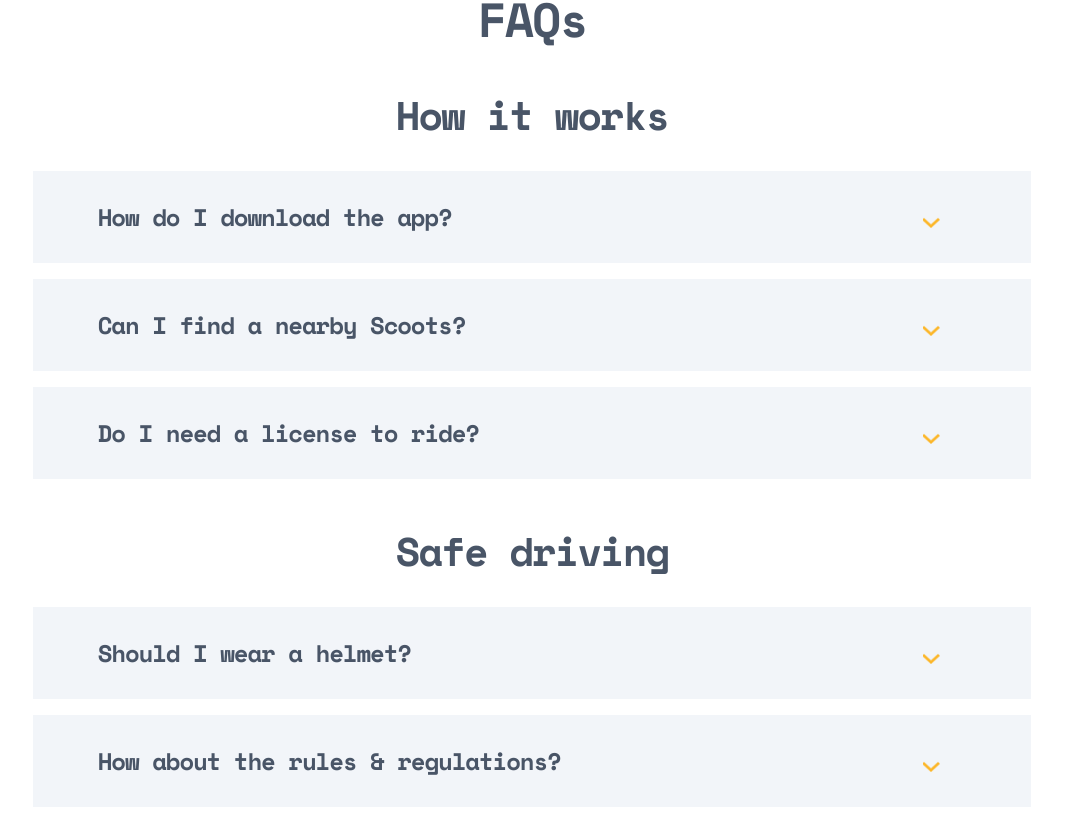
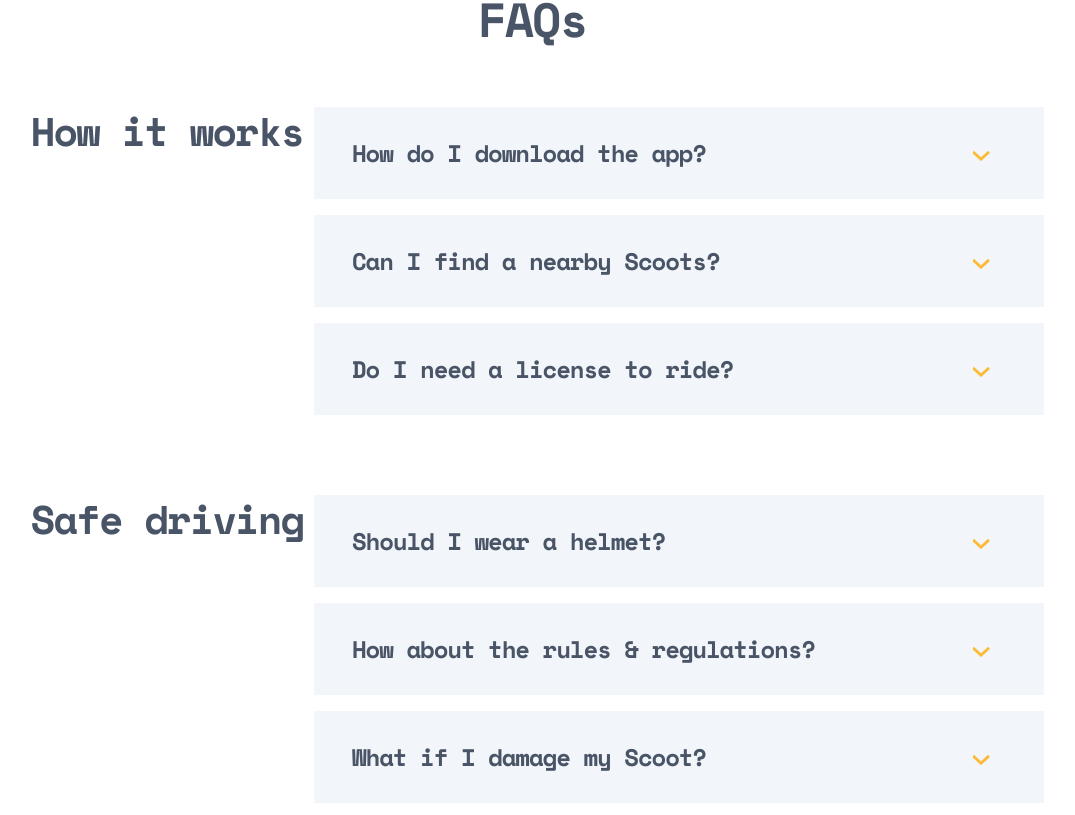
Before and after one commit to Eileenpk/Scooter, a Next.js app: page /About in a window 1280 px wide. Shown: the part 2125-2940 px from the top of the page, without its empty margins (108-1183 px from the left). Built offline with nearby package versions, Linux system fonts and the light colour scheme.

Commit message:
finish: about.js FAQ section CSS

```diff
--- a/pages/About.js
+++ b/pages/About.js
@@ -40,9 +40,12 @@ export default function About() {
       <section className={styles.aboutSection}>
         <Values heading="Our values" />
       </section>
-      <section className={styles.dropDownSection}>
+      <section className={styles.aboutFaqSection}>
         <h2>FAQs</h2>
+
+        <div className={styles.aboutDropDownSectionWrapper}>
           <label className={styles.aboutFaqLabel}>How it works</label>
+          <div className={styles.aboutDropDownSubSectionWrapper}>
             <details className={styles.aboutFaqDetails}>
               <summary className={styles.aboutFaqSummary}>
                 How do I download the app?
@@ -63,10 +66,10 @@ export default function About() {
                 </span>
               </summary>
               <p>
-            To download the Scoot app, you can search “Scoot” in both the App
-            and Google Play stores. An even simpler way to do it would be to
-            click the relevant link at the bottom of this page and you’ll be
-            re-directed to the correct page.
+                To download the Scoot app, you can search “Scoot” in both the
+                App and Google Play stores. An even simpler way to do it would
+                be to click the relevant link at the bottom of this page and
+                you’ll be re-directed to the correct page.
               </p>
             </details>
             <details className={styles.aboutFaqDetails}>
@@ -90,8 +93,8 @@ export default function About() {
               </summary>
               <p>
                 Definitely! Simply open up the app and allow us to find your
-            location while using it. We'll show you all of the closest Scoots
-            and some extra useful information.
+                location while using it. We'll show you all of the closest
+                Scoots and some extra useful information.
               </p>
             </details>
             <details className={styles.aboutFaqDetails}>
@@ -114,13 +117,15 @@ export default function About() {
                 </span>
               </summary>
               <p>
-            Yup! We provide information inside the app regarding local laws and
-            the license you need to be able to ride our Scoots.
+                Yup! We provide information inside the app regarding local laws
+                and the license you need to be able to ride our Scoots.
               </p>
             </details>
-
+          </div>
+        </div>
+        <div className={styles.aboutDropDownSectionWrapper}>
           <label className={styles.aboutFaqLabel}>Safe driving</label>
-
+          <div className={styles.aboutDropDownSubSectionWrapper}>
             <details className={styles.aboutFaqDetails}>
               <summary className={styles.aboutFaqSummary}>
                 Should I wear a helmet?
@@ -142,8 +147,8 @@ export default function About() {
               </summary>
               <p>
                 Yes, please do! All cities have different laws. But we strongly
-            strongly strongly recommend always wearing a helmet regardless of
-            the local laws. We like you and we want you to be as safe as
+                strongly strongly recommend always wearing a helmet regardless
+                of the local laws. We like you and we want you to be as safe as
                 possible while Scooting.
               </p>
             </details>
@@ -168,10 +173,10 @@ export default function About() {
                 </span>
               </summary>
               <p>
-            Now is not the time to be a rule breaker. Be sure you're complying
-            with all local laws and regulations. Also, just be a good human
-            being. Be sure not to park your Scoot where it can block access to
-            buildings or get in people's way.
+                Now is not the time to be a rule breaker. Be sure you're
+                complying with all local laws and regulations. Also, just be a
+                good human being. Be sure not to park your Scoot where it can
+                block access to buildings or get in people's way.
               </p>
             </details>
 
@@ -195,12 +200,14 @@ export default function About() {
                 </span>
               </summary>
               <p>
-            Be sure to read our terms and conditions carefully. Not the most fun
-            job we know but we make it as clear as possible. There's an option
-            to add insurance for each trip, or you can sign up for annual
-            insurance if you're a regular Scooter.
+                Be sure to read our terms and conditions carefully. Not the most
+                fun job we know but we make it as clear as possible. There's an
+                option to add insurance for each trip, or you can sign up for
+                annual insurance if you're a regular Scooter.
               </p>
             </details>
+          </div>
+        </div>
       </section>
     </article>
   );
--- a/styles/about.module.css
+++ b/styles/about.module.css
@@ -3,31 +3,40 @@
     margin-bottom: 145px;
 }
 
-.dropDownSection {
-    margin-left: 11%;
-    margin-right: 11%;
-
-
+.aboutFaqSection {
+    display: flex;
+    flex-direction: column;
+    align-items: center;
+    width: 100%;
+    padding: 0 10%;
 }
 
+.aboutDropDownSectionWrapper {
+    width: 100%;
+}
+.aboutDropDownSubSectionWrapper {
+    padding: 0 10%;
+    width: 100%;
+    margin: 0 auto;
+}
 .aboutFaqDetails {
     text-align: center;
     background-color: var(--second-background-color);
     margin-bottom: 16px;
     padding: 32px 0%;
-
+    width: 100%;
 }
-
 
 .aboutFaqSummary{
     list-style-type: none;
     position: relative;
     margin: 0 auto;
-    max-width: 87%;
+    max-width: 89.6%;
 }
+
 .aboutFaqArrow {
     position: absolute;
-    top: 50%;
+    top: 38%;
     left: 95%;
 }
 
@@ -37,6 +46,37 @@
 }
 
 .aboutFaqDetails p {
-    margin-top: 24px;
-    padding: 0 10%;
+    margin: 24px auto 0 auto;
+    max-width: 89.6%;
+    text-align: left;
 }
+
+@media(min-width: 768px) {
+    .aboutFaqLabel {
+        margin-top: 68px;
+    }
+
+}
+
+@media(min-width: 1200px){
+
+    .aboutDropDownSectionWrapper {
+        display: flex;
+        margin-top: 64px;
+    }
+
+    .aboutDropDownSubSectionWrapper {
+        padding: 0;
+        margin-left: auto;
+        width: 730px;
+    }
+
+    .aboutFaqLabel {
+        margin-top: 0;
+        width: 350px;
+    }
+
+    .aboutFaqDetails {
+        width: 730px;
+    }
+}
```
Lines whose indentation alone changed are shown as unchanged.
